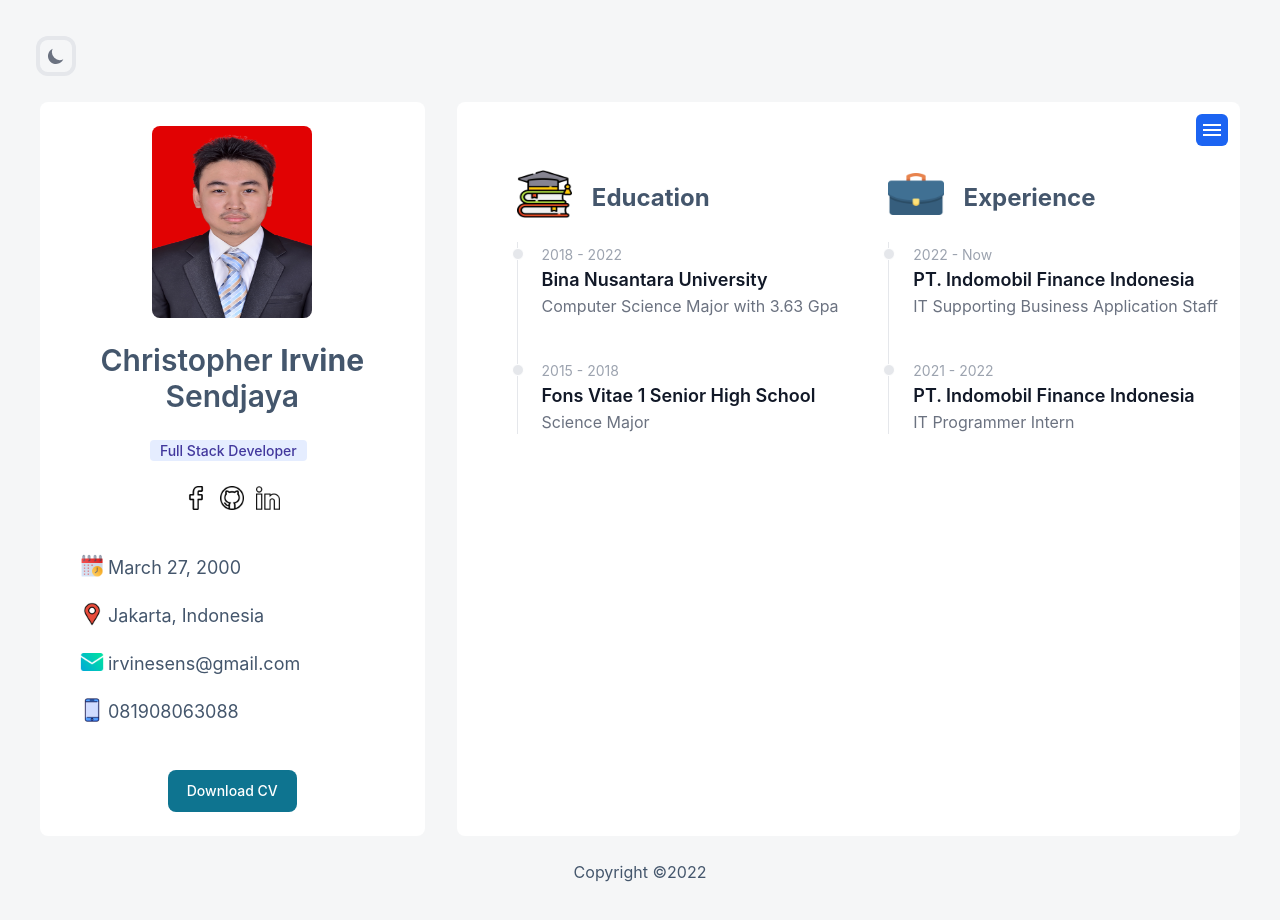
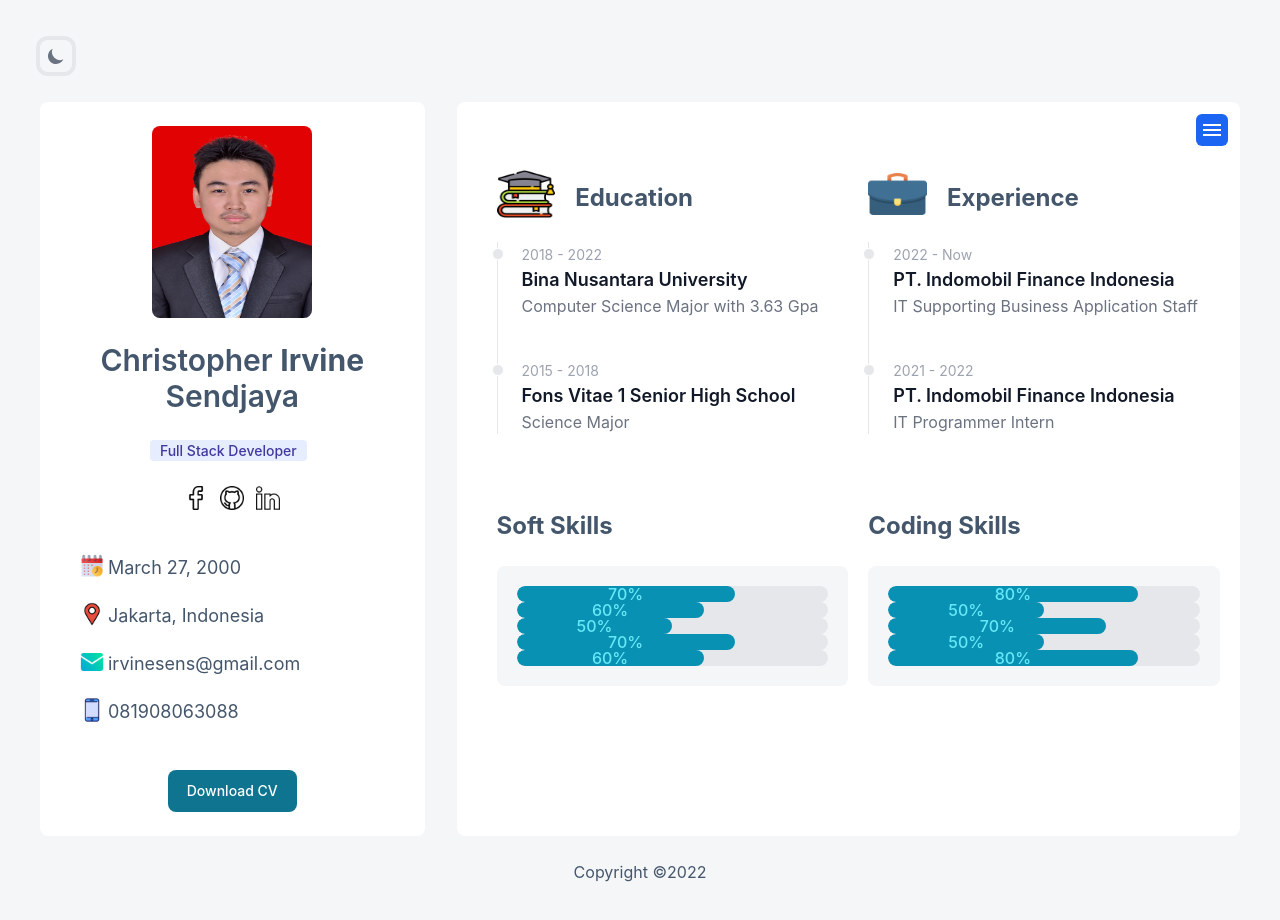
Before and after one commit to Magizuki/CV, a React (Create React App) app: page /Resume in a window 1280 px wide. Shown: the top 920 px of the page. Built offline with nearby package versions, Linux system fonts and the light colour scheme.

Commit message:
add progress bar in resume component and add coming soon component

```diff
--- /dev/null
+++ b/src/components/ComingSoon.js
@@ -0,0 +1,18 @@
+import React from "react";
+import Navigation from "./Navigation"
+
+export default function ComingSoon () {
+
+    return(
+        <React.Fragment>
+            <Navigation width={window.innerWidth} />
+            {window.innerWidth < 800 ? (<React.Fragment><br /><br /><br /></React.Fragment>) : (<React.Fragment><br /><br /></React.Fragment>)}
+            <div className="text-center">
+                <img src="assets/comingsoon.png" className="m-auto" alt="web"/>
+                <br />
+                {/* <span className="text-5xl font-bold">COMING SOON</span> */}
+            </div>
+        </React.Fragment>
+    )
+
+}
--- a/src/components/Navigation.js
+++ b/src/components/Navigation.js
@@ -34,9 +34,11 @@
                                     Resume
                                 </span>
                              </Link>
-                            <button className="ml-3 hover:underline">
-                                Portfolio
-                            </button>
+                             <Link to="/Portfolio">
+                                <button className="ml-3 hover:underline">
+                                    Portfolio
+                                </button>
+                             </Link>
                             <button onClick={shrinkNav} className="material-symbols-outlined ml-3 h-8 hover:h-10">
                                 Close
                             </button>
--- a/src/components/Profile.js
+++ b/src/components/Profile.js
@@ -4,6 +4,7 @@
 import {BrowserRouter as Router, Routes, Route} from "react-router-dom"
 import Introduction from "./Introduction"
 import Resume from "./Resume"
+import ComingSoon from "./ComingSoon"
 
 export default function Profile() {
 
@@ -207,6 +208,7 @@
                 {/* <React.Fragment><Navigation width={window.innerWidth} /></React.Fragment> */}
                 <Route path="/" element={<Introduction />}></Route>
                 <Route path="/Resume" element={<Resume />}></Route>
+                <Route path="/Portfolio" element={<ComingSoon />}></Route>
               </Routes>
             </Router>
             {/* <Introduction /> */}
--- a/src/components/Resume.js
+++ b/src/components/Resume.js
@@ -1,6 +1,6 @@
 import React from "react";
 import Navigation from "./Navigation"
-import { Timeline } from "flowbite-react"
+import { Timeline, Progress } from "flowbite-react"
 
 export default function Resume(){
     return (
@@ -8,7 +8,7 @@
             <Navigation width={window.innerWidth} />
             {window.innerWidth < 800 ? (<React.Fragment><br /><br /><br /></React.Fragment>) : (<React.Fragment><br /><br /></React.Fragment>)}
             <div className="w-full lg:flex lg:flex-row flex-col">
-                <div className="lg:flex-row flex-col block w-1/2 ml-10">
+                <div className="lg:flex-row flex-col block w-1/2 ml-5">
                     <div className="flex-col">
                         <div className="flex">
                             <img src="assets/icons/education/education.png" alt="web" className="hover:cursor-pointer w-1/5 lg:w-1/6 lg:h-12 h-20" />
@@ -47,7 +47,7 @@
                         </Timeline>
                     </div>
                 </div>
-                <div className="lg:flex-row flex-col w-1/2 ml-10">
+                <div className="lg:flex-row flex-col w-1/2 ml-5">
                     <div className="flex-col">
                         <div className="flex">
                             <img src="assets/icons/experience/experience.png" alt="web" className="hover:cursor-pointer w-1/5 lg:w-1/6 lg:h-12 h-20" />
@@ -87,6 +87,100 @@
                     </div>
                 </div>
             </div>
+            <br />
+            <div className="w-full lg:flex lg:flex-row flex-col">
+                <div className="lg:flex-row flex-col block w-1/2 lg:ml-5">
+                    <div className="flex-col">
+                        <div className="flex">
+                            <span className="text-3xl font-bold lg:text-2xl lg:mt-3 mt-5">Soft Skills</span>
+                        </div>
+                        <br />
+                        <div className="rounded-lg p-5 bg-white dark:bg-[#302C40] lg:bg-[#F5F6F7] text-[#44566C] lg:dark:bg-[#272333] dark:text-[#DEDDE0]">
+                            <Progress
+                                progress={70}
+                                label="Problem Solving"
+                                labelPosition="outside"
+                                size="lg"
+                                labelProgress={true}
+                            />
+                            <Progress
+                                progress={60}
+                                label="Time Management"
+                                labelPosition="outside"
+                                size="lg"
+                                labelProgress={true}
+                            />
+                            <Progress
+                                progress={50}
+                                label="Communication"
+                                labelPosition="outside"
+                                size="lg"
+                                labelProgress={true}
+                            />
+                            <Progress
+                                progress={70}
+                                label="Decision Making"
+                                labelPosition="outside"
+                                size="lg"
+                                labelProgress={true}
+                            />
+                            <Progress
+                                progress={60}
+                                label="Creativity"
+                                labelPosition="outside"
+                                size="lg"
+                                labelProgress={true}
+                            />
+                        </div>
+                    </div>
+                </div>
+                <div className="lg:flex-row flex-col w-1/2 lg:ml-5">
+                    <div className="flex-col">
+                        <div className="flex">
+                            <span className="text-3xl font-bold lg:text-2xl lg:mt-3 mt-5">Coding Skills</span>
+                        </div>
+                        <br />
+                        <div className="rounded-lg p-5 bg-white dark:bg-[#302C40] lg:bg-[#F5F6F7] text-[#44566C] lg:dark:bg-[#272333] dark:text-[#DEDDE0]">
+                            <Progress
+                                progress={80}
+                                label="HTML CSS Javascript"
+                                labelPosition="outside"
+                                size="lg"
+                                labelProgress={true}
+                            />
+                            <Progress
+                                progress={50}
+                                label="PHP"
+                                labelPosition="outside"
+                                size="lg"
+                                labelProgress={true}
+                            />
+                            <Progress
+                                progress={70}
+                                label="Visual Basic"
+                                labelPosition="outside"
+                                size="lg"
+                                labelProgress={true}
+                            />
+                            <Progress
+                                progress={50}
+                                label="React JS"
+                                labelPosition="outside"
+                                size="lg"
+                                labelProgress={true}
+                            />
+                            <Progress
+                                progress={80}
+                                label="SQL"
+                                labelPosition="outside"
+                                size="lg"
+                                labelProgress={true}
+                            />
+                        </div>
+                    </div>
+                </div>
+            </div>
+
         </React.Fragment>
     )
 }
```
Also changed, not shown: public/assets/comingsoon.png (added), public/assets/underdevelopment.png (added).
